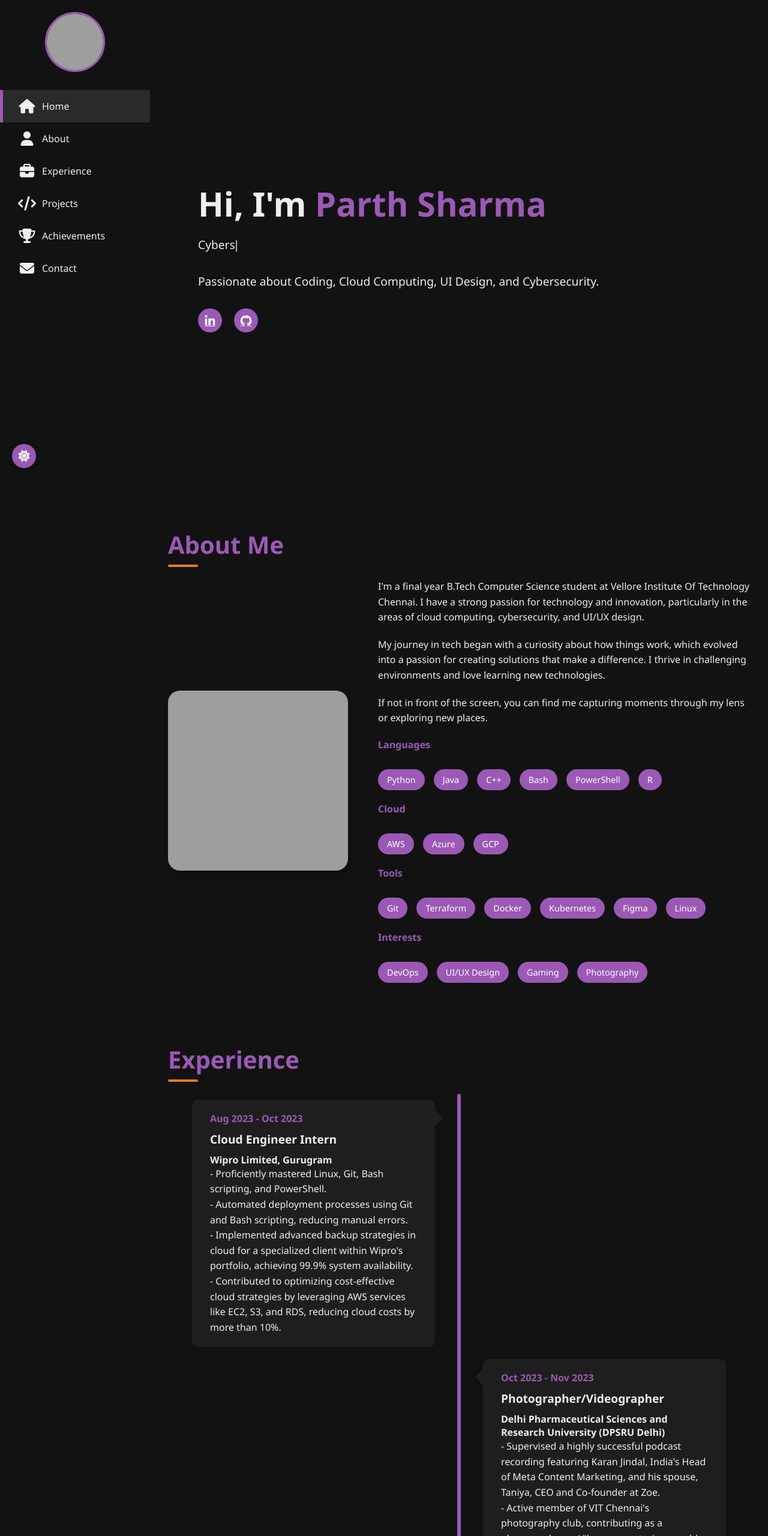
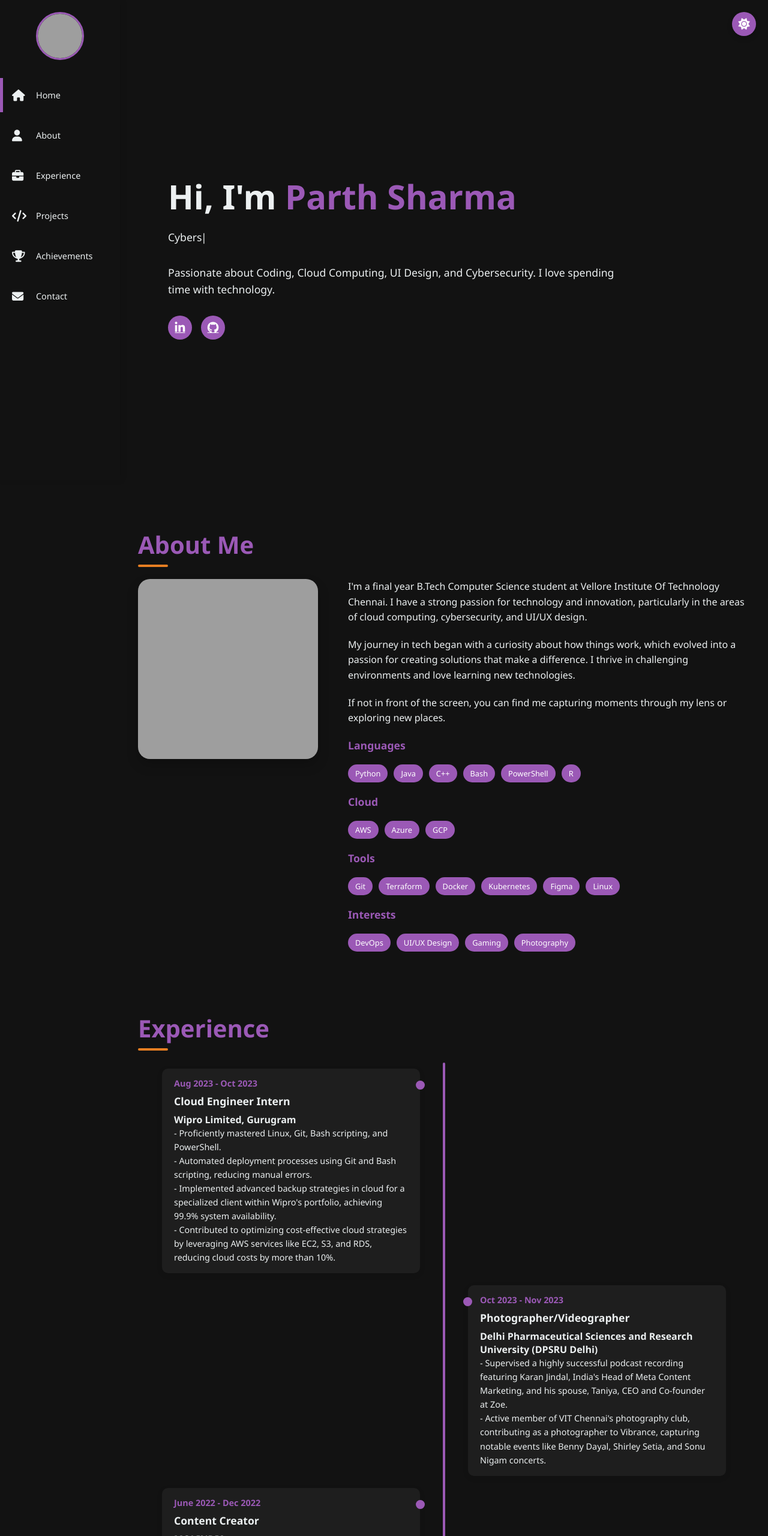
Before and after one commit to ParthFPS/Parth_Portfolio, a plain HTML site: page index.html in a window 1280 px wide. Shown: the top 2560 px of the page at 60% size. Drawn offline with Linux system fonts and the light colour scheme; grey boxes are pictures that could not be loaded.

Commit message:
Update index.html

```diff
--- a/index.html
+++ b/index.html
@@ -49,126 +49,84 @@
             min-height: 100vh;
         }
 
-        /* Sidebar Navigation */
+        /* Sidebar Navigation - Mobile First */
         .sidebar {
-            width: 80px;
+            width: 100%;
+            height: 70px;
             background-color: var(--nav-bg);
             color: var(--nav-text);
             position: fixed;
-            height: 100vh;
+            bottom: 0;
             display: flex;
-            flex-direction: column;
+            justify-content: center;
             align-items: center;
-            padding: 20px 0;
             z-index: 100;
-            box-shadow: 2px 0 10px rgba(0, 0, 0, 0.1);
-            transition: all 0.5s ease;
-        }
-
-        .sidebar:hover {
-            width: 250px;
-        }
-
-        .sidebar:hover .nav-text {
-            display: inline;
-            opacity: 1;
-            transform: translateX(0);
-        }
-
-        .profile-img {
-            width: 50px;
-            height: 50px;
-            border-radius: 50%;
-            object-fit: cover;
-            border: 3px solid var(--primary-color);
-            margin-bottom: 30px;
-            transition: all 0.3s ease;
-        }
-
-        .sidebar:hover .profile-img {
-            width: 100px;
-            height: 100px;
+            box-shadow: 0 -2px 10px rgba(0, 0, 0, 0.1);
         }
 
         .nav-menu {
             list-style: none;
+            display: flex;
             width: 100%;
+            justify-content: space-around;
         }
 
         .nav-item {
-            padding: 15px 20px;
+            padding: 10px;
             display: flex;
+            flex-direction: column;
             align-items: center;
             cursor: pointer;
             position: relative;
-            overflow: hidden;
             transition: all 0.3s ease;
         }
 
         .nav-item::before {
             content: '';
             position: absolute;
-            left: 0;
-            top: 0;
+            top: -5px;
             width: 5px;
-            height: 100%;
+            height: 5px;
             background-color: var(--primary-color);
-            transform: scaleY(0);
-            transform-origin: bottom;
-            transition: transform 0.3s ease;
+            border-radius: 50%;
+            opacity: 0;
+            transition: all 0.3s ease;
+        }
+
+        .nav-item.active::before {
+            opacity: 1;
         }
 
         .nav-item:hover::before {
-            transform: scaleY(1);
-        }
-
-        .nav-item:hover {
-            background-color: rgba(255, 255, 255, 0.1);
+            opacity: 1;
         }
 
         .nav-icon {
-            font-size: 1.5rem;
+            font-size: 1.2rem;
             color: var(--nav-text);
-            min-width: 50px;
-            display: flex;
-            justify-content: center;
+            margin-bottom: 5px;
         }
 
         .nav-text {
-            font-size: 1rem;
+            font-size: 0.7rem;
             font-weight: 500;
-            display: none;
-            opacity: 0;
-            transform: translateX(-20px);
-            transition: all 0.3s ease;
         }
 
-        .active {
-            background-color: rgba(255, 255, 255, 0.1);
-        }
-
-        .active::before {
-            transform: scaleY(1);
+        .profile-img {
+            display: none;
         }
 
         /* Main Content */
         .main-content {
-            margin-left: 80px;
-            width: calc(100% - 80px);
-            padding: 30px;
-            transition: all 0.5s ease;
-        }
-
-        .sidebar:hover ~ .main-content {
-            margin-left: 250px;
-            width: calc(100% - 250px);
+            width: 100%;
+            padding: 30px 20px 100px 20px;
         }
 
         /* Theme Toggle */
         .theme-toggle {
             position: fixed;
-            bottom: 20px;
-            left: 20px;
+            top: 20px;
+            right: 20px;
             width: 40px;
             height: 40px;
             background-color: var(--theme-btn);
@@ -201,7 +159,7 @@
         }
 
         .section-title {
-            font-size: 2.5rem;
+            font-size: 2rem;
             margin-bottom: 30px;
             color: var(--primary-color);
             position: relative;
@@ -225,7 +183,6 @@
             flex-direction: column;
             justify-content: center;
             align-items: flex-start;
-            padding-left: 50px;
         }
 
         .home-content {
@@ -233,7 +190,7 @@
         }
 
         .home-content h1 {
-            font-size: 3.5rem;
+            font-size: 2.5rem;
             margin-bottom: 20px;
             line-height: 1.2;
         }
@@ -243,7 +200,7 @@
         }
 
         .home-content p {
-            font-size: 1.2rem;
+            font-size: 1.1rem;
             margin-bottom: 30px;
             line-height: 1.6;
         }
@@ -267,7 +224,7 @@
 
         .social-icons {
             display: flex;
-            gap: 20px;
+            gap: 15px;
             margin-top: 20px;
         }
 
@@ -292,16 +249,17 @@
         /* About Section */
         .about-content {
             display: flex;
-            gap: 50px;
-            align-items: center;
+            flex-direction: column;
+            gap: 30px;
         }
 
         .about-img {
-            width: 300px;
-            height: 300px;
+            width: 200px;
+            height: 200px;
             border-radius: 20px;
             object-fit: cover;
             box-shadow: 0 10px 20px rgba(0, 0, 0, 0.2);
+            align-self: center;
         }
 
         .about-text {
@@ -316,16 +274,16 @@
         .skills {
             display: flex;
             flex-wrap: wrap;
-            gap: 15px;
-            margin-top: 30px;
+            gap: 10px;
+            margin-top: 20px;
         }
 
         .skill {
             background-color: var(--primary-color);
             color: white;
-            padding: 8px 15px;
+            padding: 6px 12px;
             border-radius: 20px;
-            font-size: 0.9rem;
+            font-size: 0.8rem;
             transition: all 0.3s ease;
         }
 
@@ -342,6 +300,7 @@
         .skill-category h4 {
             margin-bottom: 10px;
             color: var(--primary-color);
+            font-size: 1.1rem;
         }
 
         /* Experience Section */
@@ -354,19 +313,17 @@
         .timeline::after {
             content: '';
             position: absolute;
-            width: 6px;
+            width: 4px;
             background-color: var(--primary-color);
             top: 0;
             bottom: 0;
-            left: 50%;
-            margin-left: -3px;
-            border-radius: 3px;
+            left: 20px;
+            border-radius: 2px;
         }
 
         .timeline-item {
-            padding: 10px 40px;
+            padding: 10px 0 10px 40px;
             position: relative;
-            width: 50%;
             box-sizing: border-box;
             opacity: 0;
             transform: translateY(50px);
@@ -378,69 +335,48 @@
             transform: translateY(0);
         }
 
-        .timeline-item:nth-child(odd) {
-            left: 0;
-        }
-
-        .timeline-item:nth-child(even) {
-            left: 50%;
-        }
-
         .timeline-content {
-            padding: 20px 30px;
+            padding: 15px 20px;
             background-color: var(--card-color);
             border-radius: 10px;
-            box-shadow: 0 5px 15px rgba(0, 0, 0, 0.1);
+            box-shadow: 0 3px 10px rgba(0, 0, 0, 0.1);
             position: relative;
         }
 
-        .timeline-content::after {
+        .timeline-content::before {
             content: '';
             position: absolute;
-            width: 20px;
-            height: 20px;
-            background-color: var(--card-color);
+            width: 15px;
+            height: 15px;
+            background-color: var(--primary-color);
+            border-radius: 50%;
+            left: -37px;
             top: 20px;
             z-index: 1;
-            transform: rotate(45deg);
-        }
-
-        .timeline-item:nth-child(odd) .timeline-content::after {
-            right: -10px;
-        }
-
-        .timeline-item:nth-child(even) .timeline-content::after {
-            left: -10px;
         }
 
         .timeline-date {
             color: var(--primary-color);
             font-weight: bold;
-            margin-bottom: 10px;
+            margin-bottom: 8px;
+            font-size: 0.9rem;
         }
 
         .timeline-title {
-            font-size: 1.2rem;
-            margin-bottom: 10px;
+            font-size: 1.1rem;
+            margin-bottom: 8px;
         }
 
         .timeline-desc {
             line-height: 1.6;
-        }
-
-        .timeline-item:nth-child(odd) .timeline-content::after {
-            box-shadow: 5px -5px 10px rgba(0, 0, 0, 0.1);
-        }
-
-        .timeline-item:nth-child(even) .timeline-content::after {
-            box-shadow: -5px 5px 10px rgba(0, 0, 0, 0.1);
+            font-size: 0.9rem;
         }
 
         /* Projects Section */
         .projects-grid {
             display: grid;
-            grid-template-columns: repeat(auto-fill, minmax(350px, 1fr));
-            gap: 30px;
+            grid-template-columns: 1fr;
+            gap: 20px;
         }
 
         .project-card {
@@ -459,43 +395,45 @@
         }
 
         .project-card:hover {
-            transform: translateY(-10px);
-            box-shadow: 0 15px 30px rgba(0, 0, 0, 0.2);
+            transform: translateY(-5px);
+            box-shadow: 0 10px 20px rgba(0, 0, 0, 0.2);
         }
 
         .project-content {
-            padding: 20px;
+            padding: 15px;
         }
 
         .project-title {
-            font-size: 1.3rem;
-            margin-bottom: 10px;
+            font-size: 1.2rem;
+            margin-bottom: 8px;
             color: var(--primary-color);
         }
 
         .project-desc {
-            margin-bottom: 15px;
+            margin-bottom: 12px;
             line-height: 1.6;
+            font-size: 0.9rem;
         }
 
         .project-tags {
             display: flex;
             flex-wrap: wrap;
-            gap: 10px;
+            gap: 8px;
         }
 
         .project-tag {
             background-color: var(--secondary-color);
             color: white;
-            padding: 5px 10px;
+            padding: 4px 8px;
             border-radius: 20px;
-            font-size: 0.8rem;
+            font-size: 0.7rem;
         }
 
         /* Contact Section */
         .contact-content {
             display: flex;
-            gap: 50px;
+            flex-direction: column;
+            gap: 30px;
         }
 
         .contact-info {
@@ -509,54 +447,59 @@
         .contact-item {
             display: flex;
             align-items: center;
-            margin-bottom: 20px;
+            margin-bottom: 15px;
         }
 
         .contact-icon {
-            width: 50px;
-            height: 50px;
+            width: 40px;
+            height: 40px;
             background-color: var(--primary-color);
             color: white;
             border-radius: 50%;
             display: flex;
             justify-content: center;
             align-items: center;
-            font-size: 1.2rem;
-            margin-right: 20px;
+            font-size: 1rem;
+            margin-right: 15px;
         }
 
         .contact-text h3 {
             margin-bottom: 5px;
+            font-size: 1rem;
+        }
+
+        .contact-text p {
+            font-size: 0.9rem;
         }
 
         .form-group {
-            margin-bottom: 20px;
+            margin-bottom: 15px;
         }
 
         .form-control {
             width: 100%;
-            padding: 12px 15px;
+            padding: 10px 12px;
             border: 1px solid #ddd;
             border-radius: 5px;
             background-color: var(--card-color);
             color: var(--text-color);
             font-family: inherit;
-            font-size: 1rem;
+            font-size: 0.9rem;
         }
 
         textarea.form-control {
             resize: vertical;
-            min-height: 150px;
+            min-height: 120px;
         }
 
         .submit-btn {
             background-color: var(--primary-color);
             color: white;
             border: none;
-            padding: 12px 30px;
+            padding: 10px 25px;
             border-radius: 5px;
             cursor: pointer;
-            font-size: 1rem;
+            font-size: 0.9rem;
             transition: all 0.3s ease;
         }
 
@@ -568,24 +511,95 @@
         /* Footer */
         footer {
             text-align: center;
-            padding: 20px;
+            padding: 15px;
             background-color: var(--secondary-color);
             color: white;
+            font-size: 0.8rem;
         }
 
-        /* Responsive */
-        @media (max-width: 768px) {
+        /* Desktop Styles */
+        @media (min-width: 768px) {
             .sidebar {
-                width: 60px;
+                width: 80px;
+                height: 100vh;
+                top: 0;
+                left: 0;
+                flex-direction: column;
+                justify-content: flex-start;
+                padding: 20px 0;
+                box-shadow: 2px 0 10px rgba(0, 0, 0, 0.1);
             }
 
-            .main-content {
-                margin-left: 60px;
-                width: calc(100% - 60px);
+            .nav-menu {
+                flex-direction: column;
+                align-items: center;
+                justify-content: flex-start;
+                gap: 10px;
+            }
+
+            .nav-item {
+                padding: 15px 20px;
+                flex-direction: row;
+                width: 100%;
+            }
+
+            .nav-item::before {
+                left: 0;
+                top: 0;
+                width: 5px;
+                height: 100%;
+                border-radius: 0;
+            }
+
+            .nav-item.active::before,
+            .nav-item:hover::before {
+                opacity: 1;
+                transform: scaleY(1);
+            }
+
+            .nav-icon {
+                margin-bottom: 0;
+                min-width: 40px;
+            }
+
+            .nav-text {
+                display: none;
+                opacity: 0;
+                transform: translateX(-20px);
+                font-size: 0.9rem;
             }
 
             .sidebar:hover {
                 width: 200px;
+            }
+
+            .sidebar:hover .nav-text {
+                display: block;
+                opacity: 1;
+                transform: translateX(0);
+            }
+
+            .profile-img {
+                display: block;
+                width: 50px;
+                height: 50px;
+                border-radius: 50%;
+                object-fit: cover;
+                border: 3px solid var(--primary-color);
+                margin-bottom: 30px;
+                transition: all 0.3s ease;
+            }
+
+            .sidebar:hover .profile-img {
+                width: 80px;
+                height: 80px;
+            }
+
+            .main-content {
+                margin-left: 80px;
+                width: calc(100% - 80px);
+                padding: 30px;
+                padding-bottom: 30px;
             }
 
             .sidebar:hover ~ .main-content {
@@ -593,42 +607,70 @@
                 width: calc(100% - 200px);
             }
 
-            .home-content h1 {
+            .section-title {
                 font-size: 2.5rem;
             }
 
+            .home-content h1 {
+                font-size: 3.5rem;
+            }
+
             .about-content {
-                flex-direction: column;
+                flex-direction: row;
+                gap: 50px;
             }
 
             .about-img {
-                width: 200px;
-                height: 200px;
-                margin-bottom: 30px;
+                width: 300px;
+                height: 300px;
+                align-self: flex-start;
             }
 
             .timeline::after {
-                left: 31px;
+                left: 50%;
+                margin-left: -2px;
             }
 
             .timeline-item {
-                width: 100%;
-                padding-left: 70px;
-                padding-right: 25px;
+                padding: 10px 40px;
+                width: 50%;
+            }
+
+            .timeline-item:nth-child(odd) {
+                left: 0;
             }
 
             .timeline-item:nth-child(even) {
-                left: 0;
+                left: 50%;
             }
 
-            .timeline-item:nth-child(odd) .timeline-content::after,
-            .timeline-item:nth-child(even) .timeline-content::after {
-                left: 15px;
+            .timeline-content::before {
+                left: auto;
+                right: -8px;
+                top: 20px;
+                width: 15px;
+                height: 15px;
+            }
+
+            .timeline-item:nth-child(even) .timeline-content::before {
+                left: -8px;
                 right: auto;
             }
 
+            .projects-grid {
+                grid-template-columns: repeat(auto-fill, minmax(350px, 1fr));
+                gap: 30px;
+            }
+
             .contact-content {
-                flex-direction: column;
+                flex-direction: row;
+                gap: 50px;
+            }
+        }
+
+        @media (min-width: 992px) {
+            .home-content {
+                padding-left: 50px;
             }
         }
     </style>
@@ -677,14 +719,14 @@
             <div class="home-content">
                 <h1>Hi, I'm <span>Parth Sharma</span></h1>
                 <p class="typewriter">Final Year B.Tech Computer Science Student</p>
-                <p>Passionate about Coding, Cloud Computing, UI Design, and Cybersecurity.</p>
+                <p>Passionate about Coding, Cloud Computing, UI Design, and Cybersecurity. I love spending time with technology.</p>
                 <div class="social-icons">
                     <a href="https://www.linkedin.com/in/parthsharma1101" target="_blank" class="social-icon">
         <i class="fab fa-linkedin-in"></i>
-                    </a>
+                </a>
                     <a href="https://github.com/ParthFPS" target="_blank" class="social-icon">
                     <i class="fab fa-github"></i>
-                    </a>
+                </a>
                 </div>
             </div>
         </section>
```
